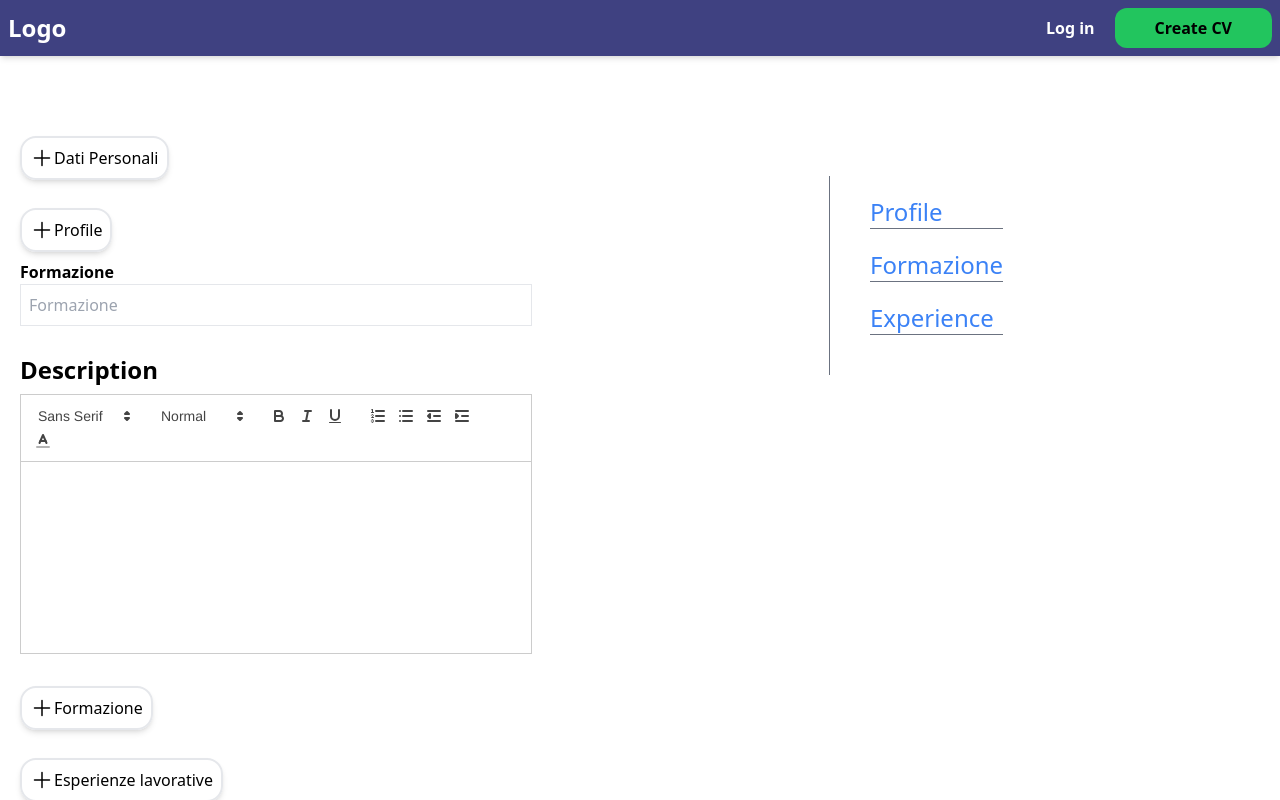
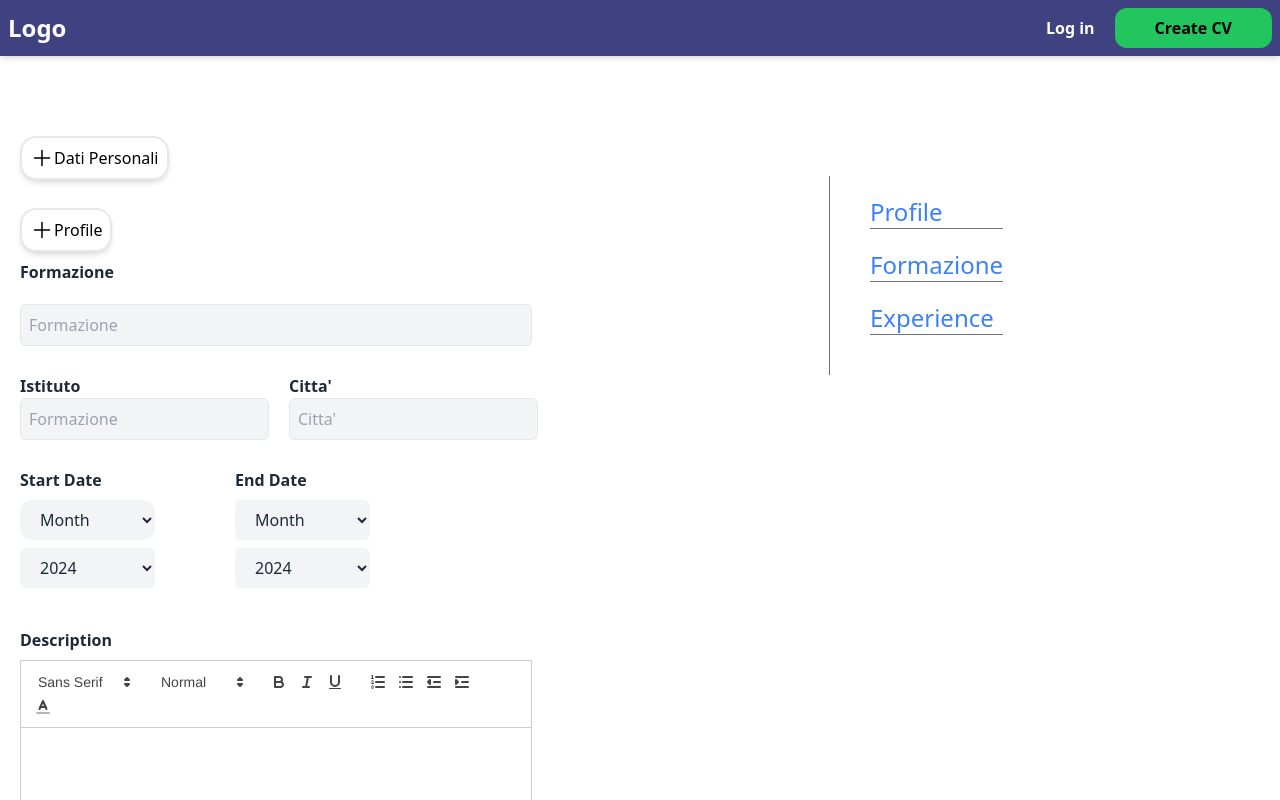
Before and after one commit to aivaneezy1/mensa, a Next.js app: page /create-cv in a window 1280 px wide. Both pictures are taken after a click on the button "Profile". Shown: the top 800 px of the page. Built offline with nearby package versions, Linux system fonts and the light colour scheme; what @react-pdf/renderer would draw is missing.

Commit message:
Finished the bgprofessional background.Need to implement only on pages

```diff
--- a/app/components/Card/Profile.jsx
+++ b/app/components/Card/Profile.jsx
@@ -1,37 +1,181 @@
-"use client"
-import React, { useState } from 'react'
-import handleButton from '@/app/utils/handleButton'
-import { RichTextEditor } from '../Editor'
+"use client";
+import React, { useState, useEffect } from "react";
+import handleButton from "@/app/utils/handleButton";
+import { RichTextEditor } from "../Editor";
 
-const Profile = () => {
+const Profile = (props) => {
   const [showProfile, setShowProfile] = useState(false);
   const [content, setContent] = useState("");
-   const [data,setData] = useState("")
+  const [data, setData] = useState("");
+  const [istitute, setIstitute] = useState("");
+  const [city, setCity] = useState("");
+  const [dataInizio, setDataInizio] = useState("");
+  const [dataInizioAnno, setDataInizioAnno] = useState("")
+  const [dataFine, setDataFine] = useState("");
+  const [dataFineAnno, setDataFineAnno] = useState("")
 
+  const [years, setYears] = useState([]);
 
+  useEffect(() => {
+    // Function to generate years from current year to 1950
+    const generateYears = () => {
+      const currentYear = new Date().getFullYear();
+      const yearsArray = [];
+      for (let year = currentYear; year >= 1950; year--) {
+        yearsArray.push(year);
+      }
+      return yearsArray;
+    };
+
+    // Set state with generated years on component mount
+    setYears(generateYears());
+  }, []);
 
   return (
     <>
       {handleButton(showProfile, setShowProfile, "Profile")}
       {showProfile && (
         <>
-          <div className="flex flex-col break-words w-full max-w-sm sm:max-w-lg  mb-10">
-          <h2 className='font-semibold'>Formazione</h2>
+          <div className="flex flex-col gap-5 break-words w-full max-w-sm sm:max-w-lg  mb-5  text-gray-800 ">
+            <h2 className="font-semibold text-medium">Formazione</h2>
             <input
               type="text"
               name="data"
-          placeholder='Formazione'
+              placeholder="Formazione"
               value={data}
               onChange={(ev) => setData(ev.target.value)}
-          className='mb-2 p-2 border'/>
+              className="mb-2 p-2 border bg-gray-100 rounded-md"
 
-            <RichTextEditor content={content} setContent={setContent}/>
+            />
 
+            <div className="flex  gap-5">
+              <div className="flex flex-col">
+                <h2 className="font-semibold text-medium">Istituto</h2>
+                <input
+                  type="text"
+                  name="data"
+                  placeholder="Formazione"
+                  value={istitute}
+                  onChange={(ev) => setIstitute(ev.target.value)}
+                  className="mb-2 p-2 border bg-gray-100 rounded-md"
+                />
+              </div>
+
+              <div className="flex flex-col ">
+                <h2 className="font-semibold text-medium">Citta'</h2>
+                <input
+                  type="text"
+                  name="data"
+                  placeholder="Citta'"
+                  value={city}
+                  onChange={(ev) => setCity(ev.target.value)}
+                  className="mb-2 p-2 border bg-gray-100 rounded-md"
+                />
+              </div>
+            </div>
+
+              {/**DATA INIZIO */}
+            <div className="flex flex-row  justify-start items-center gap-10 sm:gap-20">
+
+              <div className="flex flex-col gap-2">
+              <label for="startMonth" className="font-semibold text-medium">Start Date</label>
+              <select
+               className=" py-2 px-4 ml-r rounded-xl bg-gray-100"
+                id="startMonth"
+                name="startMonth"
+                value={dataInizio}
+                onChange={(e) => setDataInizio(e.target.value)}
+
+
+              >
+                <option className="bg-white text-gray-800" value=""> Month</option>
+                <option className="bg-white text-gray-800" value="01">January</option>
+                <option className="bg-white text-gray-800" value="02">February</option>
+                <option className="bg-white text-gray-800" value="03">March</option>
+                <option className="bg-white text-gray-800" value="04">April</option>
+                <option className="bg-white text-gray-800" value="05">May</option>
+                <option className="bg-white text-gray-800" value="06">June</option>
+                <option className="bg-white text-gray-800" value="07">July</option>
+                <option className="bg-white text-gray-800" value="08">August</option>
+                <option className="bg-white text-gray-800" value="09">September</option>
+                <option className="bg-white text-gray-800" value="10">October</option>
+                <option className="bg-white text-gray-800" value="11">November</option>
+                <option className="bg-white text-gray-800" value="12">December</option>
+              </select>
+
+
+              <select
+              className="py-2 px-4 ml-r rounded-md bg-gray-100"
+              id="year"
+              name="year"
+              value={dataInizioAnno}
+              onChange={(e) =>setDataInizioAnno(e.target.value)}
+              >
+                {years.map((year) => (
+                  <option
+                  key={year}
+                  value={year}
+                  className="bg-white text-gray-800" >
+                    {year}
+                  </option>
+                ))}
+              </select>
+              </div>
+
+
+              {/**DATA FINE */}
+              <div className="flex flex-col gap-2">
+              <label for="startMonth" className="font-semibold text-medium">End Date</label>
+              <select
+               className=" py-2 px-4 ml-l rounded-md bg-gray-100"
+                id="startMonth"
+                name="startMonth"
+                value={dataFine}
+                onChange={(e) =>setDataFine(e.target.value)}
+
+              >
+                <option className="bg-white text-gray-800" value=""> Month</option>
+                <option className="bg-white text-gray-800" value="01">January</option>
+                <option className="bg-white text-gray-800" value="02">February</option>
+                <option className="bg-white text-gray-800" value="03">March</option>
+                <option className="bg-white text-gray-800" value="04">April</option>
+                <option className="bg-white text-gray-800" value="05">May</option>
+                <option className="bg-white text-gray-800" value="06">June</option>
+                <option className="bg-white text-gray-800" value="07">July</option>
+                <option className="bg-white text-gray-800" value="08">August</option>
+                <option className="bg-white text-gray-800" value="09">September</option>
+                <option className="bg-white text-gray-800" value="10">October</option>
+                <option className="bg-white text-gray-800" value="11">November</option>
+                <option className="bg-white text-gray-800" value="12">December</option>
+              </select>
+
+              <select
+              className="py-2 px-4 ml-l rounded-md bg-gray-100"
+              id="year"
+              name="year"
+              value={dataFineAnno}
+              onChange={(e) =>setDataFine(e.target.value)}
+              >
+                {years.map((year) => (
+                  <option
+                  key={year}
+                  value={year}
+                  className="bg-white text-gray-800" >
+                    {year}
+                  </option>
+                ))}
+              </select>
+              </div>
+
+
+            </div>
+
+            <RichTextEditor content={content} setContent={setContent} />
           </div>
         </>
       )}
     </>
-  )
-}
+  );
+};
 
-export default Profile
+export default Profile;
--- a/app/components/Editor.jsx
+++ b/app/components/Editor.jsx
@@ -37,7 +37,7 @@ export const RichTextEditor = (props) => {
 
   return (
     <div className="w-full">
-      <h2 className="font-semibold mb-2 mt-5 text-2xl">Description</h2>
+      <h2 className="font-semibold mb-2 mt-5 text-medium">Description</h2>
       <ReactQuill
         theme="snow"
         modules={modules}
```
Lines whose indentation alone changed are shown as unchanged.
